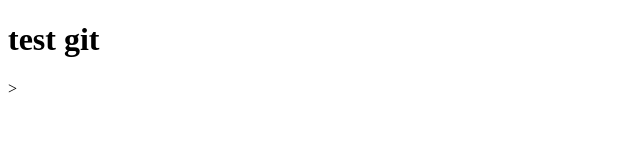
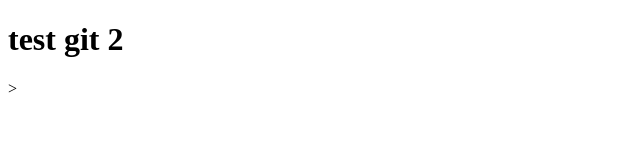
Before and after one commit to Muzzamil78628/test-project, a plain HTML site: page index.html in a window 1280 px wide. Shown: the full height of the page, 0-640 px from the left. Drawn offline with Linux system fonts and the light colour scheme.

Commit message:
second commit

```diff
--- a/index.html
+++ b/index.html
@@ -4,6 +4,6 @@
 	<title>test</title>
 </head>
 <body>
-<h1>test git</h1>
+<h1>test git 2</h1>
 </body>
 </html>>
```
